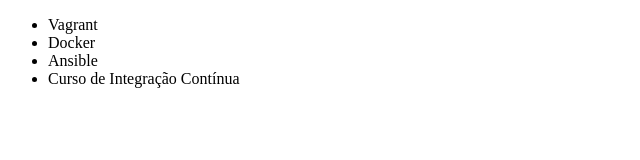
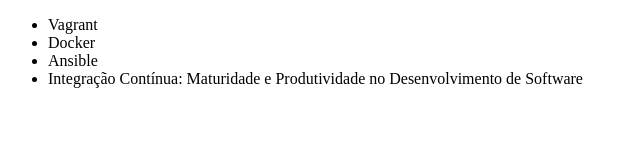
Before and after one commit to bsmaciel/alura-git, a plain HTML site: page index.html in a window 1280 px wide. Shown: the whole page, without its empty margins (0-640 px from the left). Drawn offline with Linux system fonts and the light colour scheme.

Commit message:
Nova modificação do nome do curso Integração Contínua

```diff
--- a/index.html
+++ b/index.html
@@ -9,7 +9,7 @@
         <li>Vagrant</li>
         <li>Docker</li>
         <li>Ansible</li>
-        <li>Curso de Integração Contínua</li>
+        <li>Integração Contínua: Maturidade e Produtividade no Desenvolvimento de Software</li>
     </ul>
 </body>
 </html>
```
